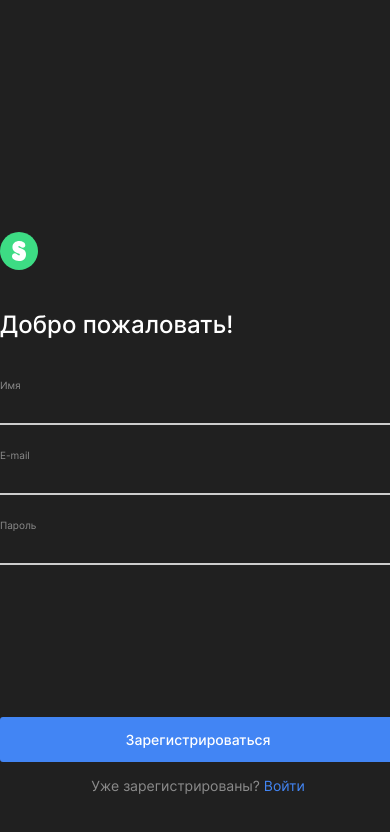
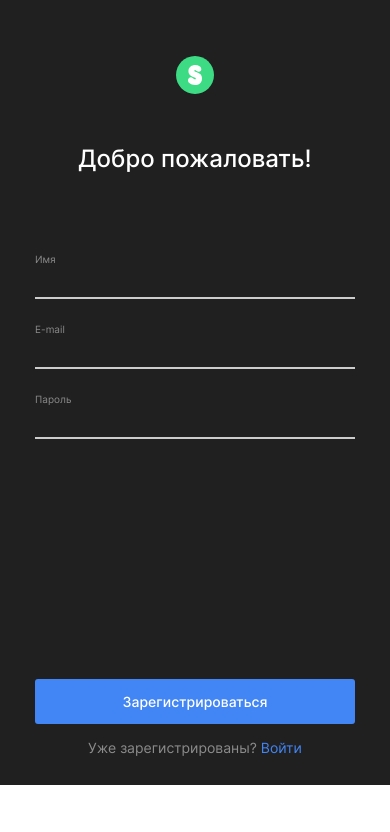
Before and after one commit to netitov/movies-explorer-frontend, a React (Create React App) app: page /signup in a window 390 px wide. Shown: the top 832 px of the page. Built offline with nearby package versions, Linux system fonts and the light colour scheme.

Commit message:
adaptive comp register for 320 screen

```diff
--- a/src/components/Register/Register.css
+++ b/src/components/Register/Register.css
@@ -85,3 +85,32 @@
     height: auto;
   }
 }
+
+@media (max-width: 480px) {
+  .auth {
+    padding: 56px 0 30px;
+    height: auto;
+    width: 82vw;
+  }
+  .auth__heading {
+    margin: 50px 0 80px;
+  }
+  .auth__logo {
+    align-self: center;
+  }
+  .auth__heading {
+    text-align: center;
+  }
+  .auth__btn {
+    margin-top: 216px;
+    height: 45px;
+    border: 0;
+    border-radius: 3px;
+    font-size: 14px;
+    line-height: 17px;
+    font-weight: 500;
+    background-color: #4285F4;
+    transition: opacity 0.5s linear;
+    color: #FFF;
+  }
+}
```
Also changed, not shown: 1 other file (tests, documents, lock files or other folders).
